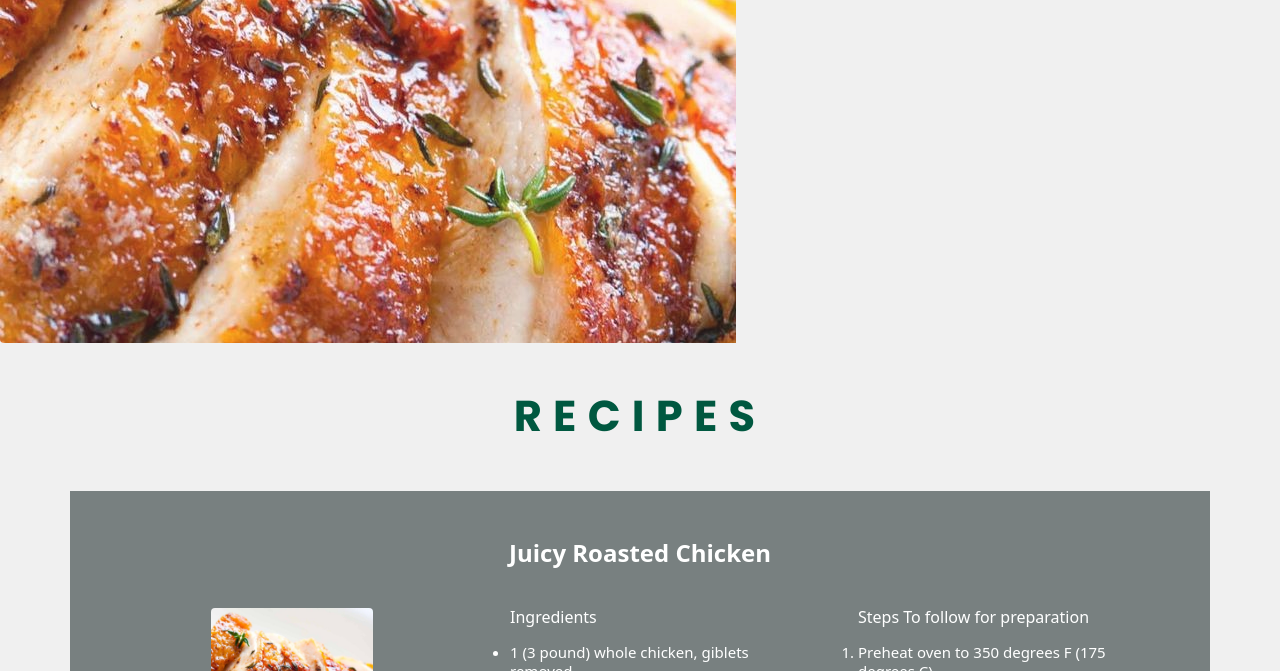
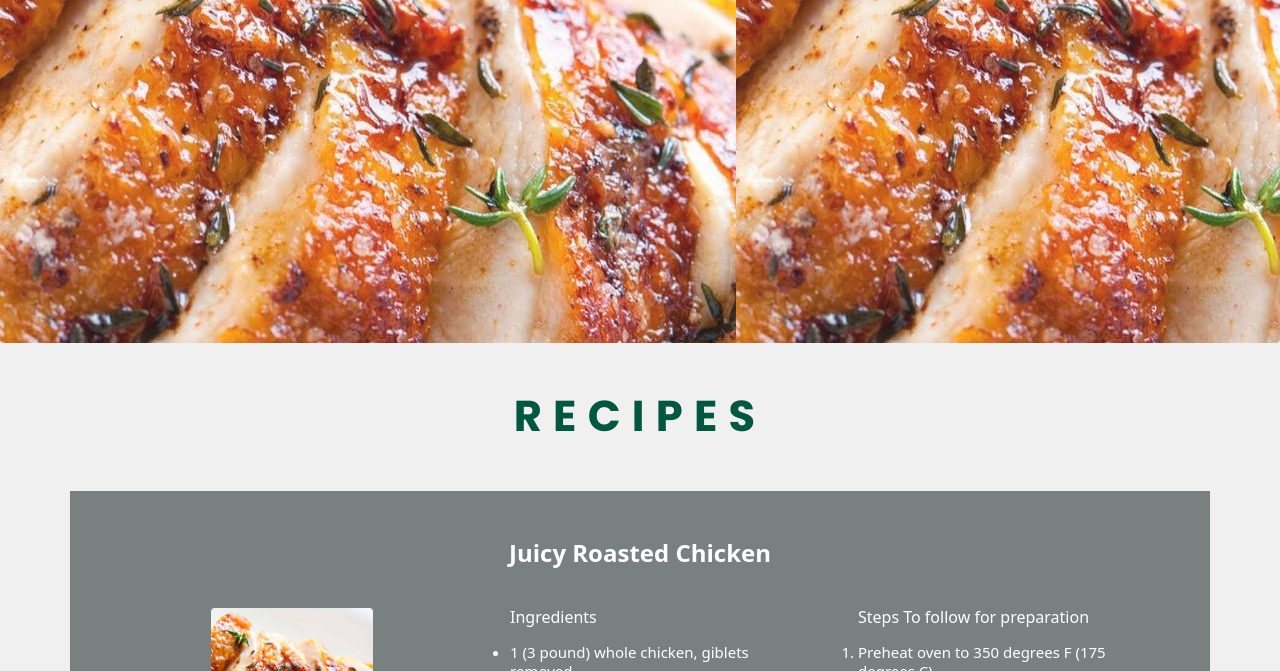
Before and after one commit to bennydreamtech23/odin-project, a plain HTML site: page index.html in a window 1280 px wide. Shown: the part 429-1100 px from the top of the page. Drawn offline with nearby package versions, Linux system fonts and the light colour scheme; a script that the page names is missing.

Commit message:
Update index.html

```diff
--- a/index.html
+++ b/index.html
@@ -59,8 +59,8 @@
        style="background-image: url('./25e904730eaab9078885b19191eb0a4b.jpg');
        height: 75vh;
        opacity: 0.9;
-       background-repeat:no-repeat;
-        width:100vh">
+       background-repeat:repeat-x;">
+
 
     <!--hero-section-details-->
     <div class="mx-auto p-5 text-dark text-center">
```
